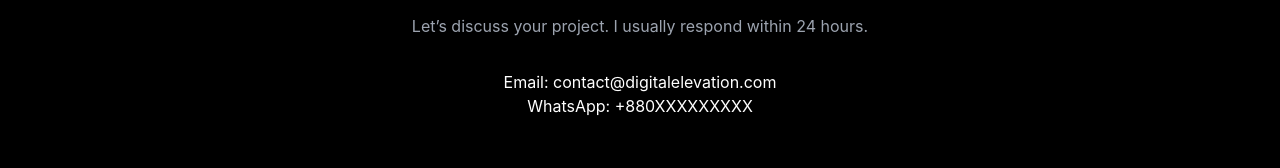
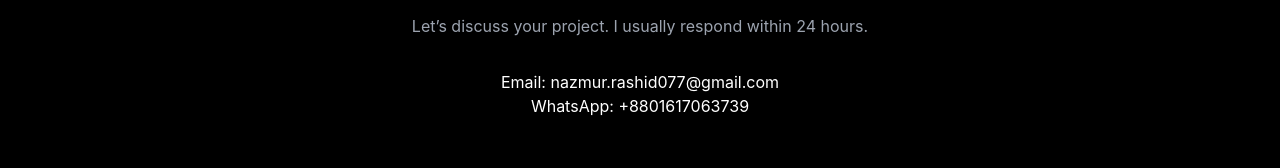
Before and after one commit to testinglife002/my-portfolio-site, a Next.js app: page /contact in a window 1280 px wide. Shown: the part 207-375 px from the top of the page. Built offline with nearby package versions, Linux system fonts and the light colour scheme.

Commit message:
update email and number

```diff
--- a/app/contact/page.jsx
+++ b/app/contact/page.jsx
@@ -8,8 +8,8 @@ export default function Contact() {
         Let’s discuss your project. I usually respond within 24 hours.
       </p>
 
-      <p>Email: contact@digitalelevation.com</p>
-      <p>WhatsApp: +880XXXXXXXXX</p>
+      <p>Email: nazmur.rashid077@gmail.com</p>
+      <p>WhatsApp: +8801617063739</p>
     </section>
   );
 }
```
